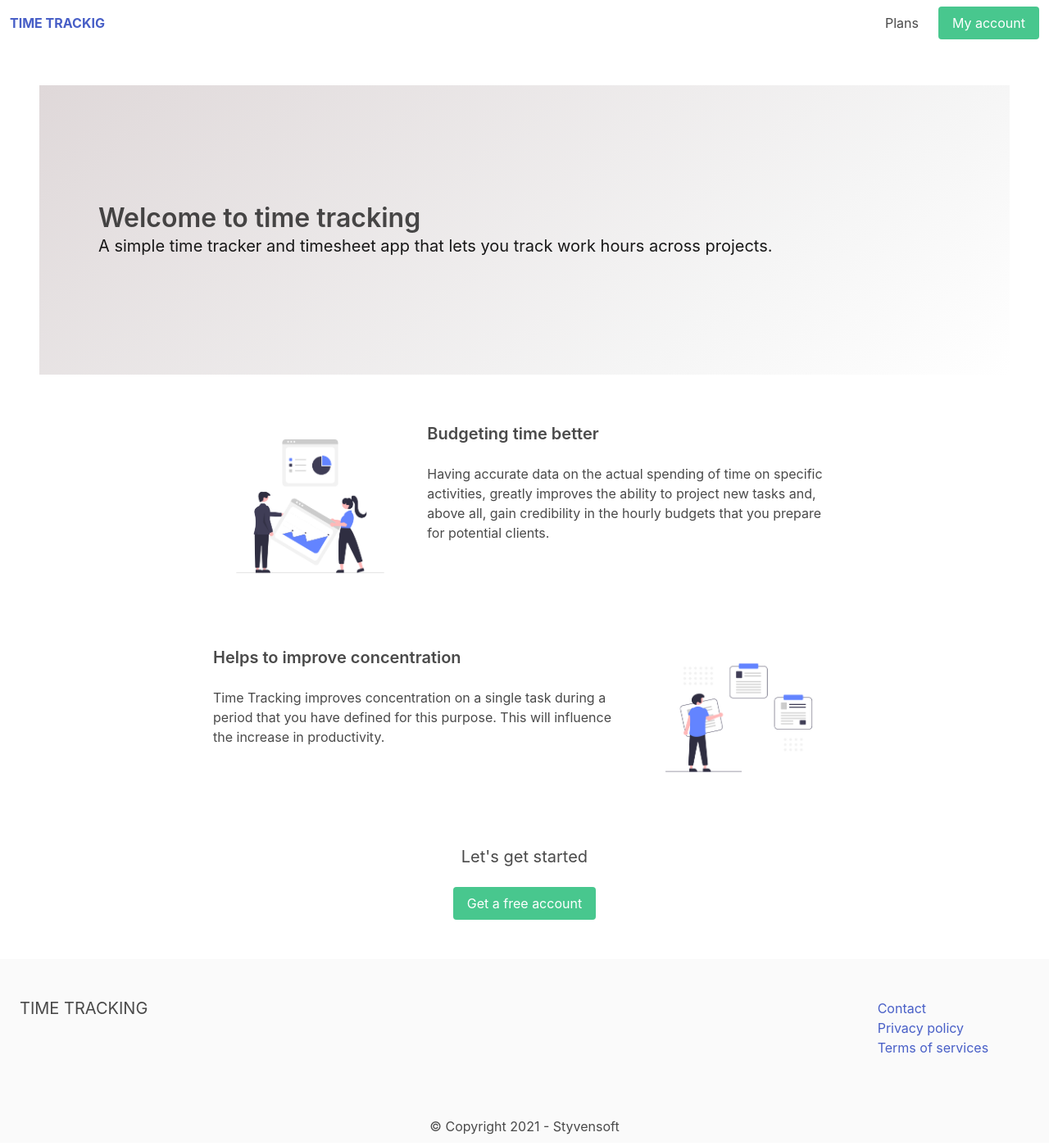
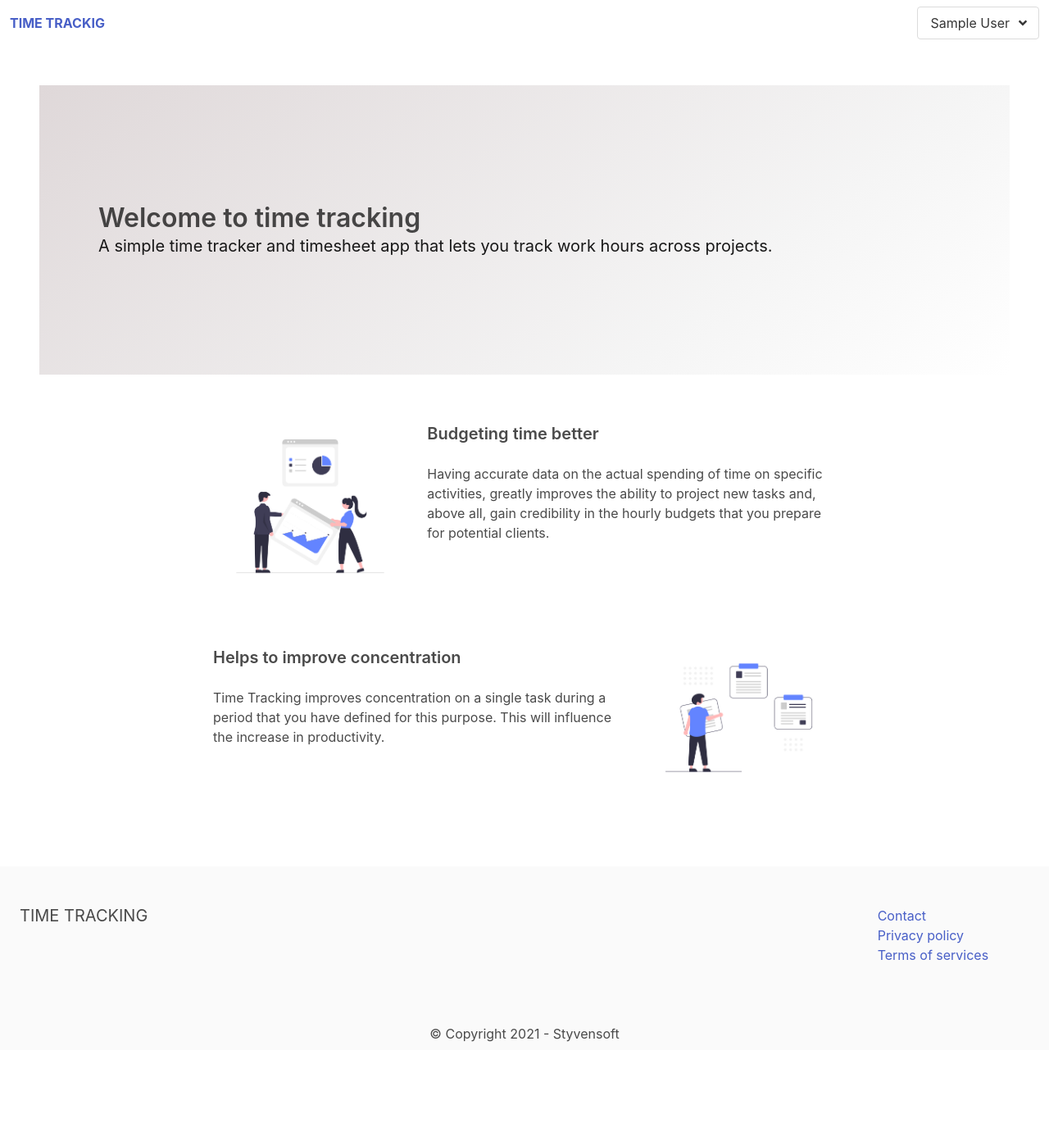
Before and after one commit to StyvenSoft/time-tracking, a Django app: page / in a window 1280 px wide. Shown: the whole page at 82% size. After the commit the page ends 1271 px from the top, so only its background shows below. Run offline with Django 3.2, Linux system fonts and the light colour scheme; the visitor is signed in with stand-in values (Sample User, id 1); parts of the project's set-up code (start-up, migrations or seed data) failed here and were passed over; some libraries are stand-ins or nearby versions.

Commit message:
Hidden buttons and dropdown for account

```diff
--- a/apps/core/templates/core/base.html
+++ b/apps/core/templates/core/base.html
@@ -18,11 +18,36 @@
             </div>
             <div class="navbar-menu">
                 <div class="navbar-end">
-                    <a href="{% url 'plans' %}" class="navbar-item">Plans</a>
+                    {% if not request.user.is_authenticated %}
+                        <a href="{% url 'plans' %}" class="navbar-item">Plans</a>
+                    {% endif %}
                     <div class="navbar-item">
                         <div class="buttons">
                             {% if request.user.is_authenticated %}
-                                <a href="{% url 'myaccount' %}" class="button is-success">My account</a>
+                                <div class="dropdown is-right" id="drop">
+                                    <div class="dropdown-trigger">
+                                      <button class="button" aria-haspopup="true" aria-controls="dropdown-menu">
+                                        <span>{% firstof request.user.get_full_name request.user.username %}</span>
+                                        <span class="icon is-small">
+                                          <i class="fas fa-angle-down" aria-hidden="true"></i>
+                                        </span>
+                                      </button>
+                                    </div>
+                                    <div class="dropdown-menu" id="dropdown-menu" role="menu">
+                                      <div class="dropdown-content">
+                                        <a href="{% url 'myaccount' %}" class="dropdown-item">
+                                          My Account
+                                        </a>
+                                        <a href="{% url 'edit_profile' %}" class="dropdown-item">
+                                          Edit profile
+                                        </a>
+                                        <hr class="dropdown-divider">
+                                        <a href="{% url 'logout' %}" class="dropdown-item">
+                                          Logout
+                                        </a>
+                                      </div>
+                                    </div>
+                                  </div>
                             {% else %}
                                 <a href="{% url 'signup' %}" class="button is-success">
                                     <strong>Sign Up</strong>
@@ -68,6 +93,12 @@
         </div>
     </footer>
     <script src="https://unpkg.com/vue@next"></script>
+    <script>
+        let button = document.getElementById('drop');
+        button.addEventListener('click', () => {
+            button.classList.toggle('is-active');
+        }, false);
+    </script>
     {% block scripts %}
     {% endblock %}
 </body>
--- a/apps/core/templates/core/frontpage.html
+++ b/apps/core/templates/core/frontpage.html
@@ -43,6 +43,7 @@
         </div>
     </div>
     <div class="columns is-align-items-center mt-6">
+        {% if not request.user.is_authenticated %}
             <div class="column is-4 is-offset-4 has-text-centered">
                 <h2 class="subtitle">
                     Let's get started
@@ -51,6 +52,7 @@
                     Get a free account
                 </a>
             </div>
+        {% endif %}
     </div>
 </div>
 
```
Lines whose indentation alone changed are shown as unchanged.
